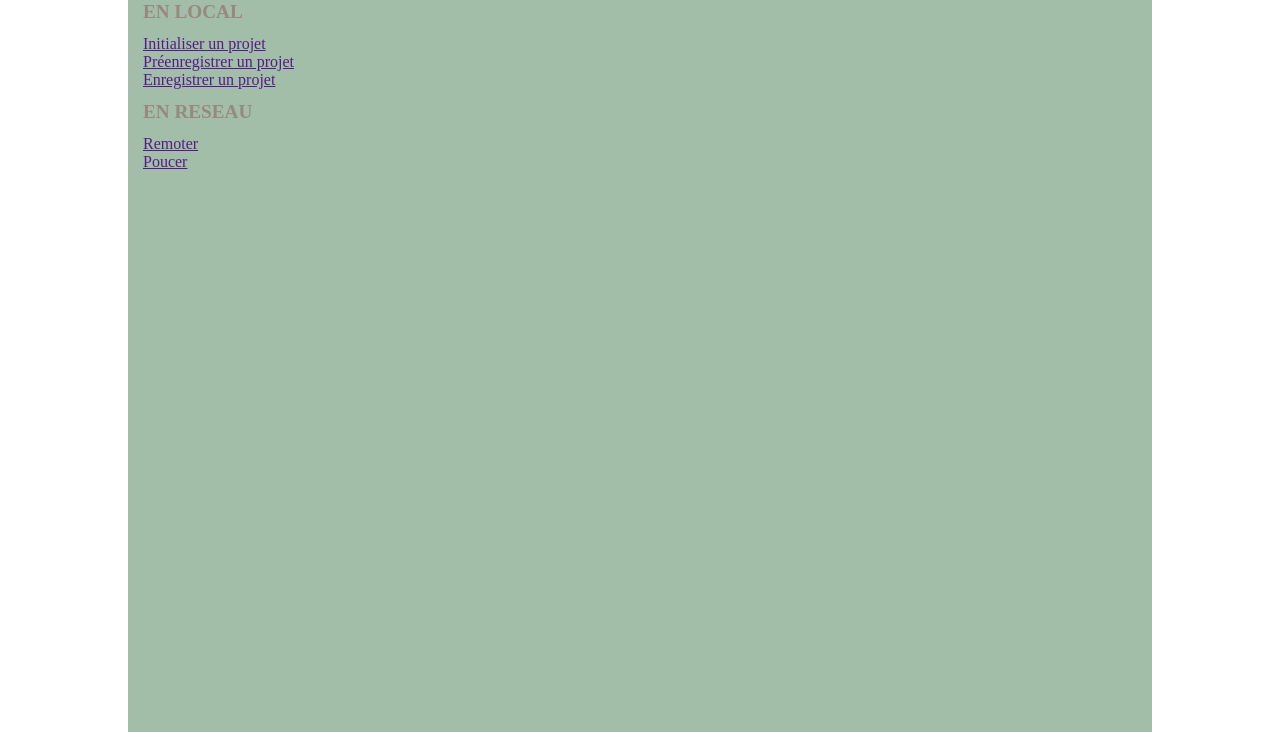
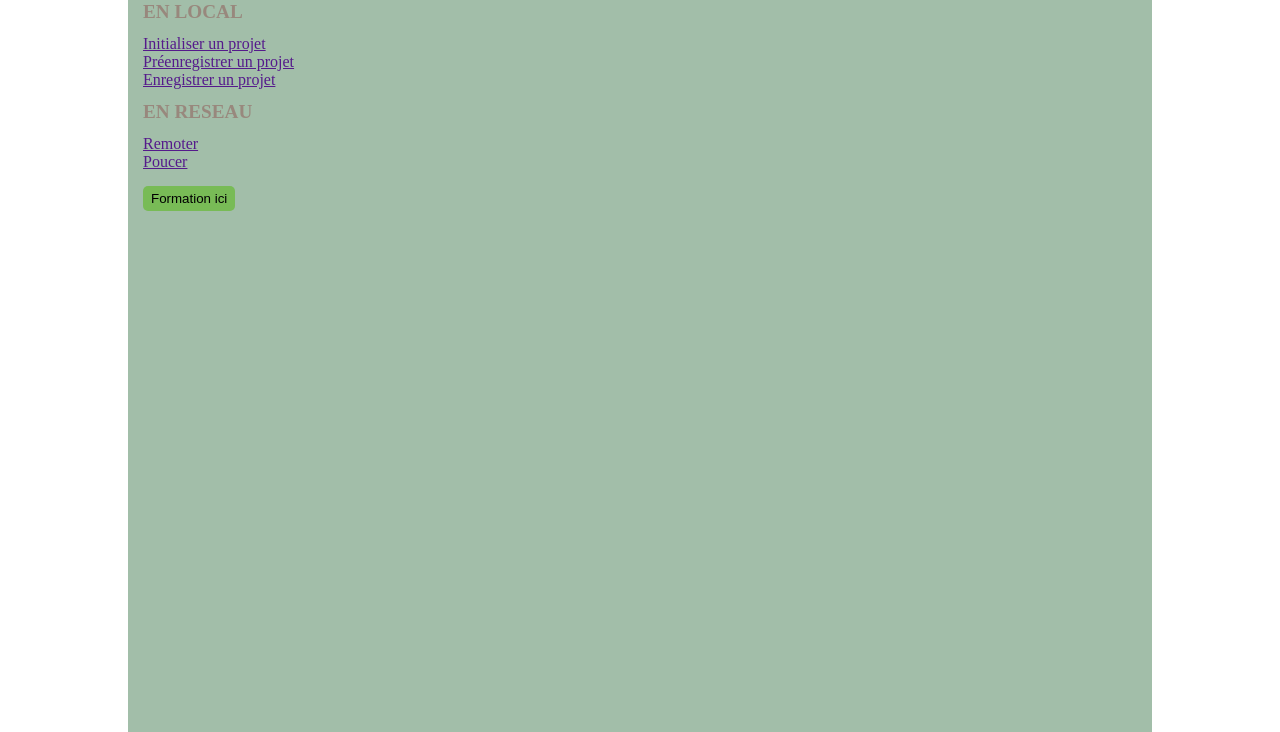
Before and after one commit to banfreddy/Apprendre-Git, a plain HTML site: page index.html in a window 1280 px wide. Shown: the part 143-875 px from the top of the page. Drawn offline with Linux system fonts and the light colour scheme.

Commit message:
ajout bouton formation ici

```diff
--- a/app.css
+++ b/app.css
@@ -62,3 +62,8 @@ hr {
     padding: 5px 8px;
     border-radius: 5px;
 }
+
+.btn {
+    border: none;
+    margin-top: 15px;
+}
--- a/index.html
+++ b/index.html
@@ -33,6 +33,10 @@
             <li><a href="">Remoter</a></li>
             <li><a href="">Poucer</a></li>
         </ul>
+
+        <div>
+            <button class=" btn btn-primary">Formation ici</button>
+        </div>
     </div>
 </body>
 
```
